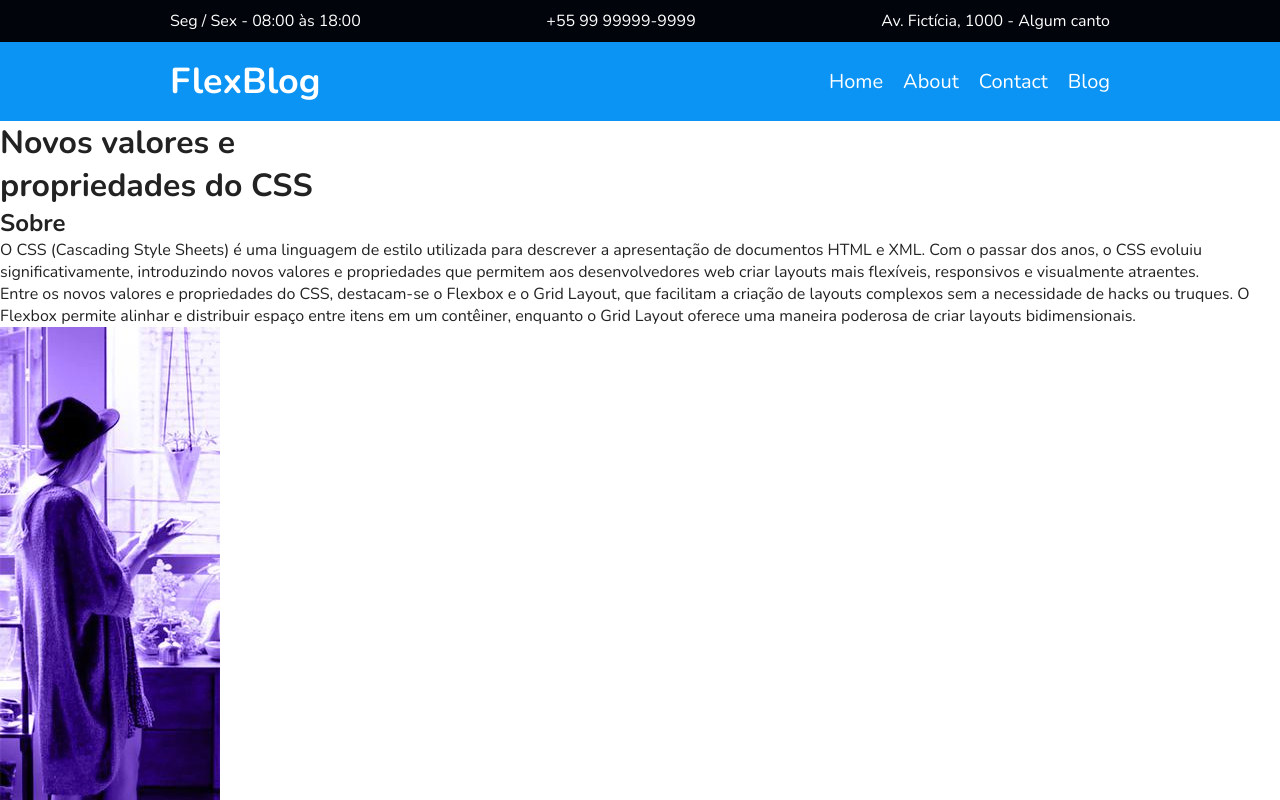
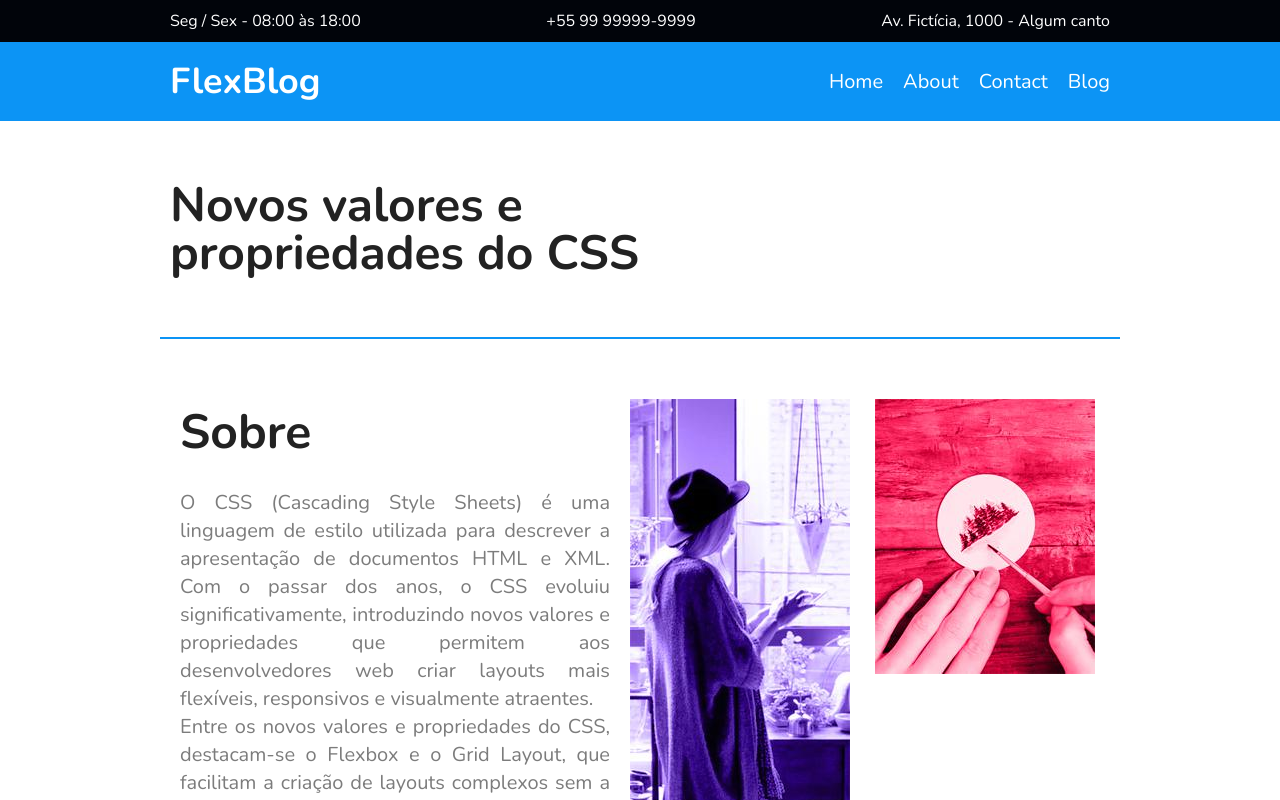
Before and after one commit to thayannecosta/flexblog, a plain HTML site: page index.html in a window 1280 px wide. Shown: the top 800 px of the page. Drawn offline with nearby package versions, Linux system fonts and the light colour scheme.

Commit message:
section sobre styles

```diff
--- a/css/style.css
+++ b/css/style.css
@@ -70,3 +70,39 @@ img {
     background: rgba(255, 255, 255, 0.2);
     border-radius: 5px;
 }
+/* Introdução */
+.introducao{
+    font-size: 3em;
+    line-height: 1;
+    max-width: 960px;
+    margin:0 auto;
+    padding: 60px 10px;
+}
+/* Sobre */
+.sobre{
+    border-top: 2px solid #0c94f5;
+    border-bottom: 2px solid #0c94f5;
+    max-width:960px;
+    margin: 0 auto;
+    padding: 60px 10px;
+    display: flex;
+    flex-wrap: wrap;
+}
+.sobre-info{
+    flex:2 1 300px;
+    margin: 0 10px;
+}
+.sobre-info h1{
+    font-size: 3em;
+    margin-bottom: .5em;
+}
+.sobre-info p{
+    font-size: 1.25em;
+    line-height: 1.4;
+    color: #7c7c7c;
+    text-align: justify;
+}
+.sobre-img{
+    flex: 1 1 160px;
+    margin: 0 10px;
+}
```
